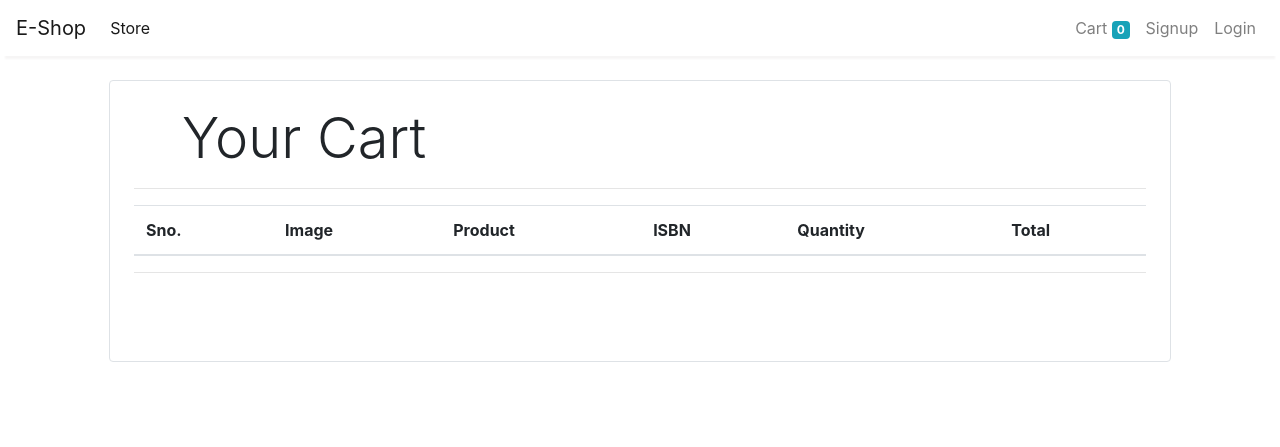
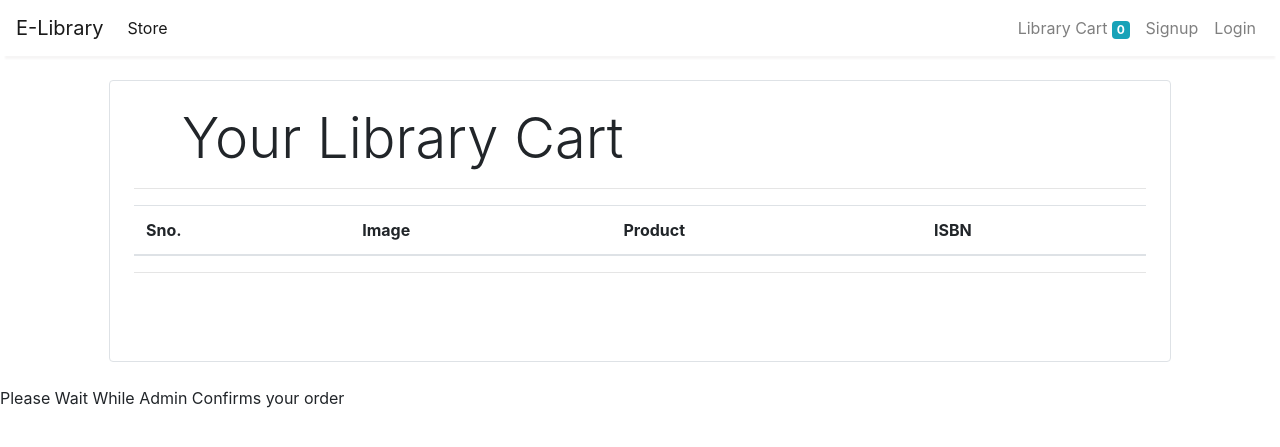
Before and after one commit to Ankush-Khatiwada/Library_Management_System, a Django app: template LibraryManagementSystem/store/templates/cart.html in a window 1280 px wide. Shown: the top 447 px of the page. Run offline with Django 3.2, Linux system fonts and the light colour scheme; the template is opened without the code that fills it, so the values that code supplies are empty; some libraries are stand-ins or nearby versions.

Commit message:
order management functionality

```diff
--- a/LibraryManagementSystem/store/templates/base.html
+++ b/LibraryManagementSystem/store/templates/base.html
@@ -34,7 +34,7 @@
   sticky-top navbar
   navbar-expand-lg
    navbar-light bg-white">
-    <a class="navbar-brand" href="/">E-Shop</a>
+    <a class="navbar-brand" href="/">E-Library</a>
     <button class="navbar-toggler" type="button" data-toggle="collapse" data-target="#navbarSupportedContent"
       aria-controls="navbarSupportedContent" aria-expanded="false" aria-label="Toggle navigation">
       <span class="navbar-toggler-icon"></span>
@@ -51,7 +51,7 @@
 
       <ul class=" navbar-nav my-2 my-lg-0">
         <li class="nav-item ">
-          <a class="nav-link" href="/cart">Cart
+          <a class="nav-link" href="/cart">Library Cart
             <span class="badge badge-info">{{request.session.cart.keys|length}}</span>
             <span class="sr-only">(current)</span></a>
         </li>
--- a/LibraryManagementSystem/store/templates/cart.html
+++ b/LibraryManagementSystem/store/templates/cart.html
@@ -6,7 +6,7 @@
 {% load custom_filter %}
 <div class="container">
    <div class="border rounded p-4 m-4">
-        <p class="display-4 pl-4 ml-4">Your Cart</p>
+        <p class="display-4 pl-4 ml-4">Your Library Cart</p>
         <hr>
         <table class="table">
             <thead>
@@ -15,8 +15,7 @@
                     <th>Image</th>
                     <th>Product</th>
                     <th>ISBN</th>
-                    <th>Quantity</th>
-                    <th>Total</th>
+
                 </tr>
             </thead>
             <tbody>
@@ -26,10 +25,11 @@
                     <td>{{forloop.counter}}</td>
                     <td><img style="height: 80px;" class="rounded-circle" src="{{product.image.url}}" alt=""></td>
                     <td>{{product.name}}</td>
-                    <td>{{product.Isbn}}</td>
+                    <td>{{product.order.Isbn}}</td>
                     <td>{{product|cart_quantity:request.session.cart}}</td>
 
                 </tr>
+
 
                 {% endfor %}
 
@@ -39,6 +39,8 @@
 
             </tfoot>
         </table>
+
+
         <hr>
         <div class="m-3 p-3">
 
@@ -46,6 +48,8 @@
    </div>
 </div>
 
+
+<p>Please Wait While Admin Confirms your order </p>
 
 <!-- modal -->
 
```
